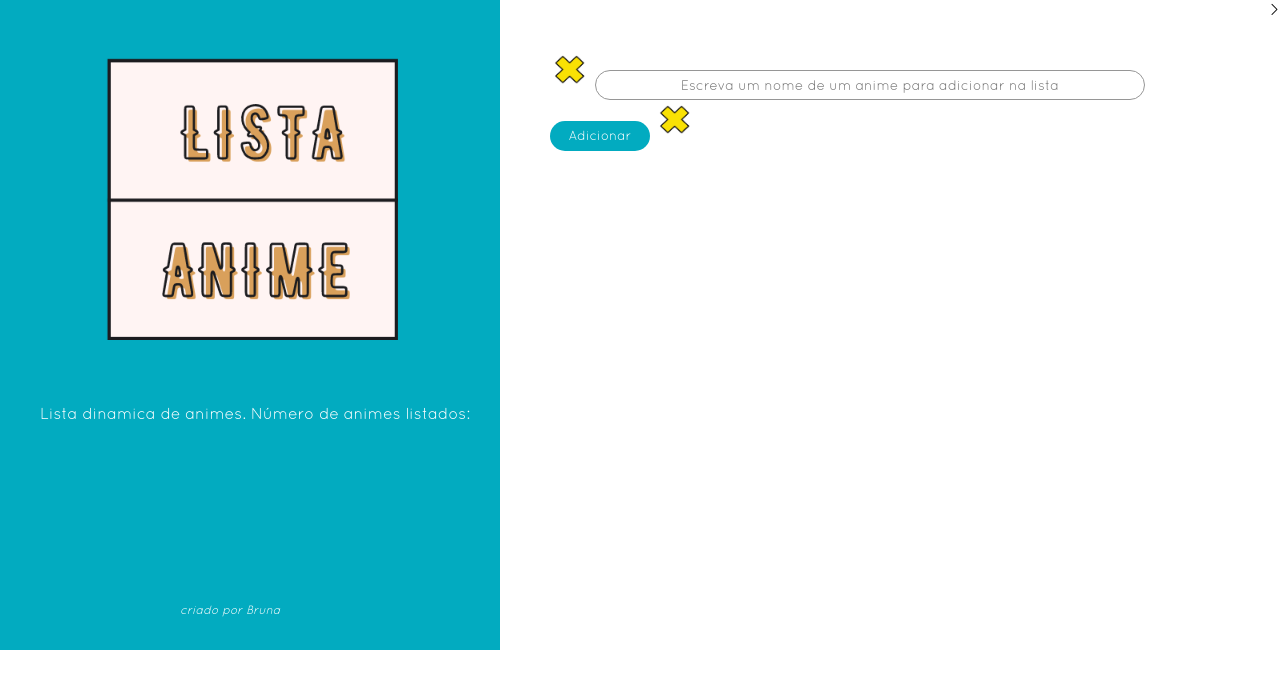
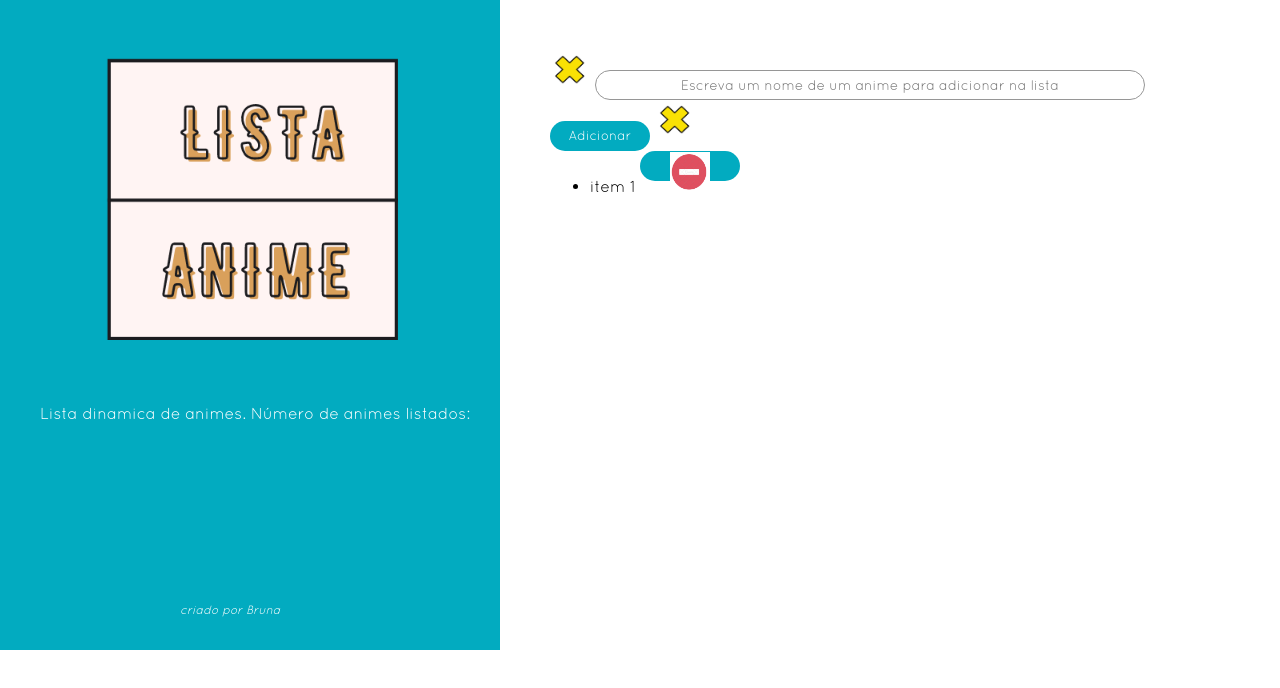
Before and after one commit to Pip0ca/Lista-Dinamica, a plain HTML site: page index.html in a window 1280 px wide. Drawn offline with Linux system fonts and the light colour scheme.

Commit message:
Update index.html

```diff
--- a/index.html
+++ b/index.html
@@ -8,6 +8,7 @@
     </head>
 
     <body>
+        <script src="main.js"></script>
         <header class = "cabeçalho">
             <img src="/assets/lista.png" alt="lista anime">
             <div>
@@ -16,14 +17,18 @@
             </div>
         </header>
 
+
         <main class= "exec">
             <img src="/assets/xLista.PNG" alt="ornamento x 1" >
             <input type="text" id="anime" placeholder="Escreva um nome de um anime para adicionar na lista">
             <button>Adicionar</button>
             <img src="/assets/xLista.PNG" alt="ornamento x 2" >
-        </main>>
 
-        <div id="lista"></div>
-
+            <div class="colLista">
+                <ul id = "lista">
+                    <li>item 1 <button> <img src="/assets/MenosLista.PNG" alt="menos"></button></li>
+                </ul>
+            </div>
+        </main>
     </body>
 </html>
```
